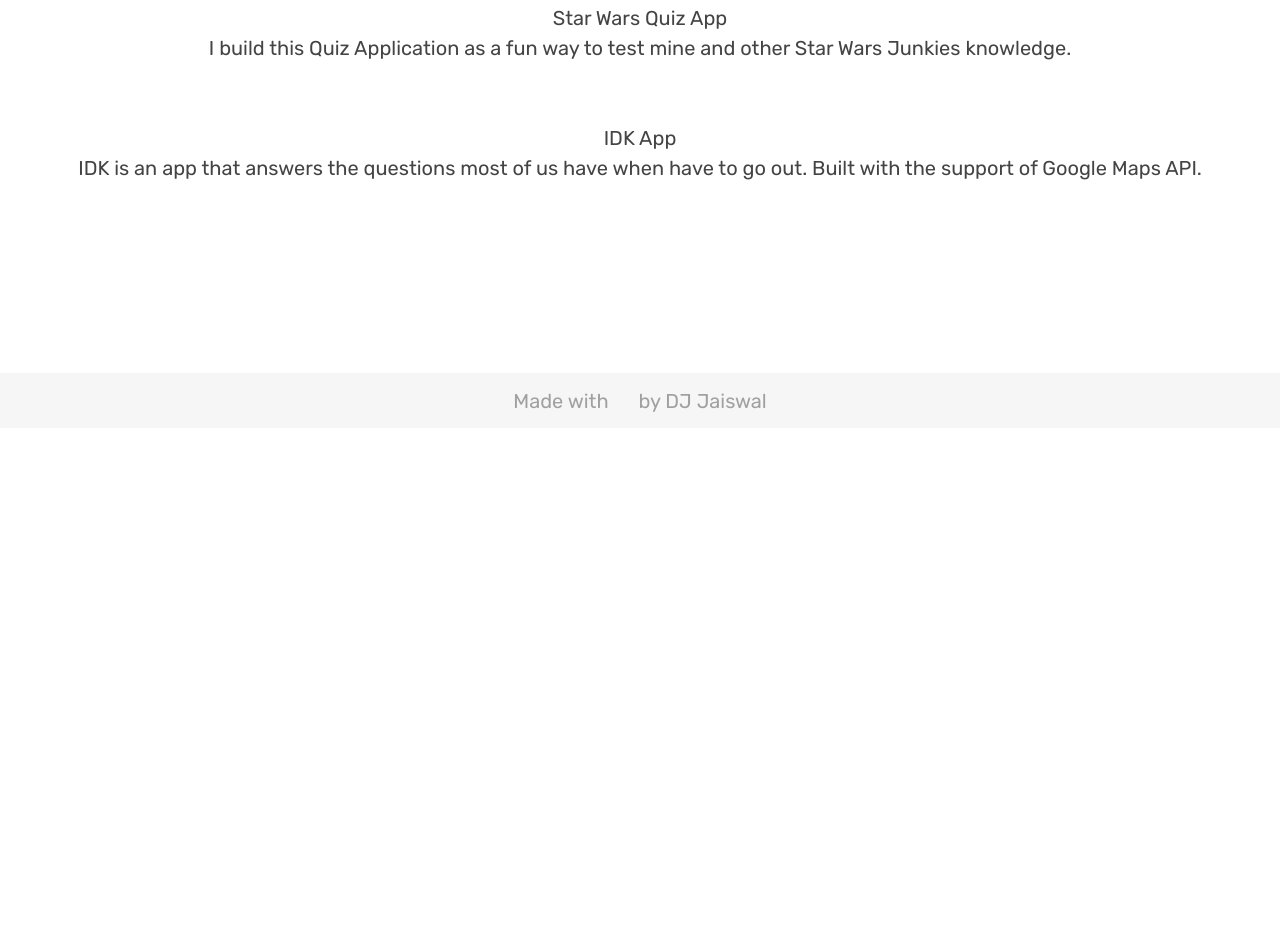
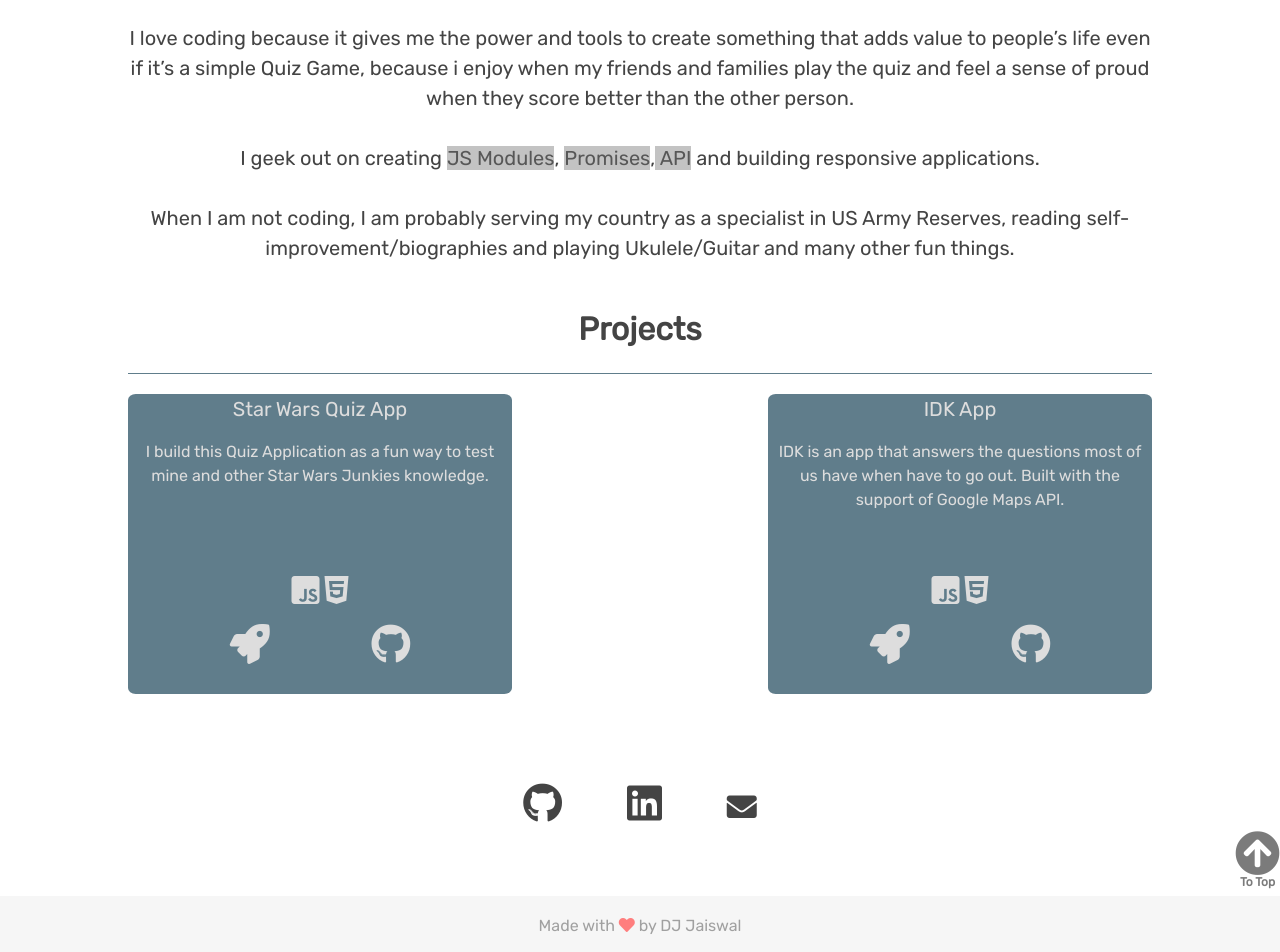
Before and after one commit to DJRockstar/Personal-Portfolio, a plain HTML site: page index.html in a window 1280 px wide. Shown: the part 990-1942 px from the top of the page. Before the commit the page ends 1418 px from the top, so only its background shows below. Drawn offline with nearby package versions, Linux system fonts and the light colour scheme.

Commit message:
Updated Desktop based features

```diff
--- a/index.html
+++ b/index.html
@@ -54,6 +54,7 @@
 
             <section id="project"> <!--Portfolio section open-->
                 <h3 class="about-header">Projects</h3>
+                <div class="prj-container">
                     <div class="card-container">
                         <div class="prj-title-container">
                             Star Wars Quiz App
@@ -96,27 +97,7 @@
                                 <a href="https://github.com/DJRockstar/CapstoneIDKApp"><i class="fab fa-github"></i></a>
                             </div>
                         </div>
-<!--
-                    <div class="card-container">
-                        <div class="prj-title-container">
-                            <span>IDK App</span>
                     </div>
-                        <div class="prj-desc-container">
-                            <span class="project-desc"> IDK is an app that answers the questions most of us
-                                have when have to go out. Built with the support of
-                                Google Maps API.
-                            </span>
-                        </div>
-
-                        <div class="tech-logo-container">
-                                <span><i class="fab fa-js-square"></i></span>
-                                <i class="fab fa-html5"></i>
-                        </div>
-
-                        <div class="link-container">
-                            <span><i class="fas fa-rocket"></i></span>
-                            <span><i class="fab fa-github"></i></span>
-                        </div> -->
                 </div>
             </section> <!--Portfolio section open-->
 
--- a/main.css
+++ b/main.css
@@ -44,12 +44,20 @@
     left: 0;
     right: 0;
     z-index:10;
+    color: #113;
+}
+
+nav a:hover{
+    font-size: 22px;
+    color: #607d8b;
 }
 
 h3.brand-name{
     font-family: 'Karla', sans-serif;
     margin: 0;
     align-self: flex-start;
+    color: #113;
+    font-size: 28px;
 }
 
 header {
@@ -120,7 +128,169 @@
     from, to{border-color: transparent}
     50% {border-color: orange}
 }
+
 /* Typewriter Animation END */
+
+/* Header Section */
+
+    header#bio{
+        height: 90vh;
+    }
+    header.banner h2 {
+      font-size: 55px;
+    }
+
+    header.banner{
+        margin-top: 8%;
+    }
+
+    .bio-icon-container{
+        margin-left: 2em;
+    }
+
+/* About me section Desktop */
+
+    section#about{
+        padding-top: 42px;
+        background-color: #fff;
+    }
+
+    p.about-me{
+        text-align: center;
+        width: 80%;
+        margin: 0 auto;
+    }
+
+    h3.about-header{
+        margin: 0 auto 20px auto;
+        font-family: 'Rubik', sans-serif;
+        font-size: 32px;
+        border-bottom: 1px solid #607d8b;
+        width: 80%;
+        padding-bottom: 20px;
+    }
+
+    .para-highlight{
+        background-color: #aaa;
+        opacity: 0.7;
+        color: #111;
+    }
+
+/*    Project section Desktop */
+
+section#project{
+    background-color: #fff;
+    padding-top: 42px;
+}
+
+.prj-container{
+    display: flex;
+    justify-content: space-evenly;
+
+}
+
+div.card-container{
+  width: 30%;
+  height: 300px;
+  margin: 0 auto;
+  /* border: 1px solid red; */
+  background-color: #607d8b ;
+  margin-bottom: 1.25em;
+  color: #ddd;
+  border-radius: 2%;
+}
+
+.card-container:hover{
+  box-shadow: 2px 4px 4px 5px #888888;
+}
+
+div.prj-title-container{
+    display: block;
+}
+
+div.prj-desc-container{
+    font-size: 16px;
+    /* border: 1px solid salmon; */
+    height: 50%;
+    padding-top: 1em;
+    padding-left: 5px;
+    padding-right: 5px;
+}
+
+div.link-container{
+    width: 100%;
+    height: 70px;
+    /* border: 1px solid black; */
+    align-self: flex-end;
+    display: flex;
+    justify-content: space-evenly;
+    padding-top: 10px;
+    background-color: #607d8b ;
+}
+
+i.fa-rocket, i.fa-github, i.fa-linkedin{
+    visibility: visible;
+    font-size: 40px;
+}
+
+i.fa-rocket:hover, i.fa-github:hover, i.fa-linkedin:hover,i.fa-envelope:hover{
+    font-size: 48px;
+}
+
+i.fa-heart{
+    visibility: visible;
+    font-size: 16px;
+    color: red;
+}
+
+i.fa-linkedin {
+    margin: 0 1.0em;
+}
+
+i.fa-js-square,i.fa-html5 {
+  visibility: visible;
+  font-size: 32px;
+  padding-bottom: .25em;
+}
+
+div.bk-to-top-box{
+    display: flex;
+    justify-content: flex-end;
+    margin-bottom: 5px;
+  }
+
+  .back-to-top{
+      font-family: 'Rubik', sans-serif;
+      display: block;
+      font-size: 12px;
+  }
+
+  a.back-to-top{
+      width: 45px;
+  }
+
+  i.fa-arrow-circle-up{
+    visibility: visible;
+    font-size: 45px;
+    opacity: 0.7;
+}
+
+i.fa-envelope{
+    visibility: visible;
+}
+
+div.contact-container a {
+    font-size: 30px;
+    padding: 10px;
+}
+
+  footer span{
+      font-size: 16px;
+  }
+
+
+
+
 
 /*Mobile Version - Collapsable Menu*/
 
@@ -204,12 +374,12 @@
 
       /* About me section */
 
-      section#about{
+      /* section#about{
           padding-top: 42px;
           background-color: #fff;
-      }
+      } */
 
-      h3.about-header{
+      /* h3.about-header{
           margin-top: 0;
           font-family: 'Rubik', sans-serif;
           font-size: 32px;
@@ -220,14 +390,22 @@
           background-color: #aaa;
           opacity: 0.7;
           color: #111;
-      }
+      } */
+      p.about-me{
+        text-align: left;
+        width: 95%;
+    }
 
+/*    Project section Mobile */
 
-/*    Project section */
-
-      section#project{
+      /* section#project{
           background-color: #fff;
           padding-top: 42px;
+      } */
+
+      div.prj-container{
+          display: flex;
+          flex-direction: column;
       }
 
       div.card-container{
@@ -269,11 +447,11 @@
           background-color: #607d8b ;
       }
 
-      i.fa-rocket, i.fa-github, i.fa-linkedin{
+      /* i.fa-rocket, i.fa-github, i.fa-linkedin{
           visibility: visible;
           font-size: 40px;
-      }
-
+      } */
+/*
       i.fa-heart{
           visibility: visible;
           font-size: 16px;
@@ -323,5 +501,5 @@
 
       footer span{
           font-size: 16px;
-      }
+      } */
 }
```
Lines whose indentation alone changed are shown as unchanged.
